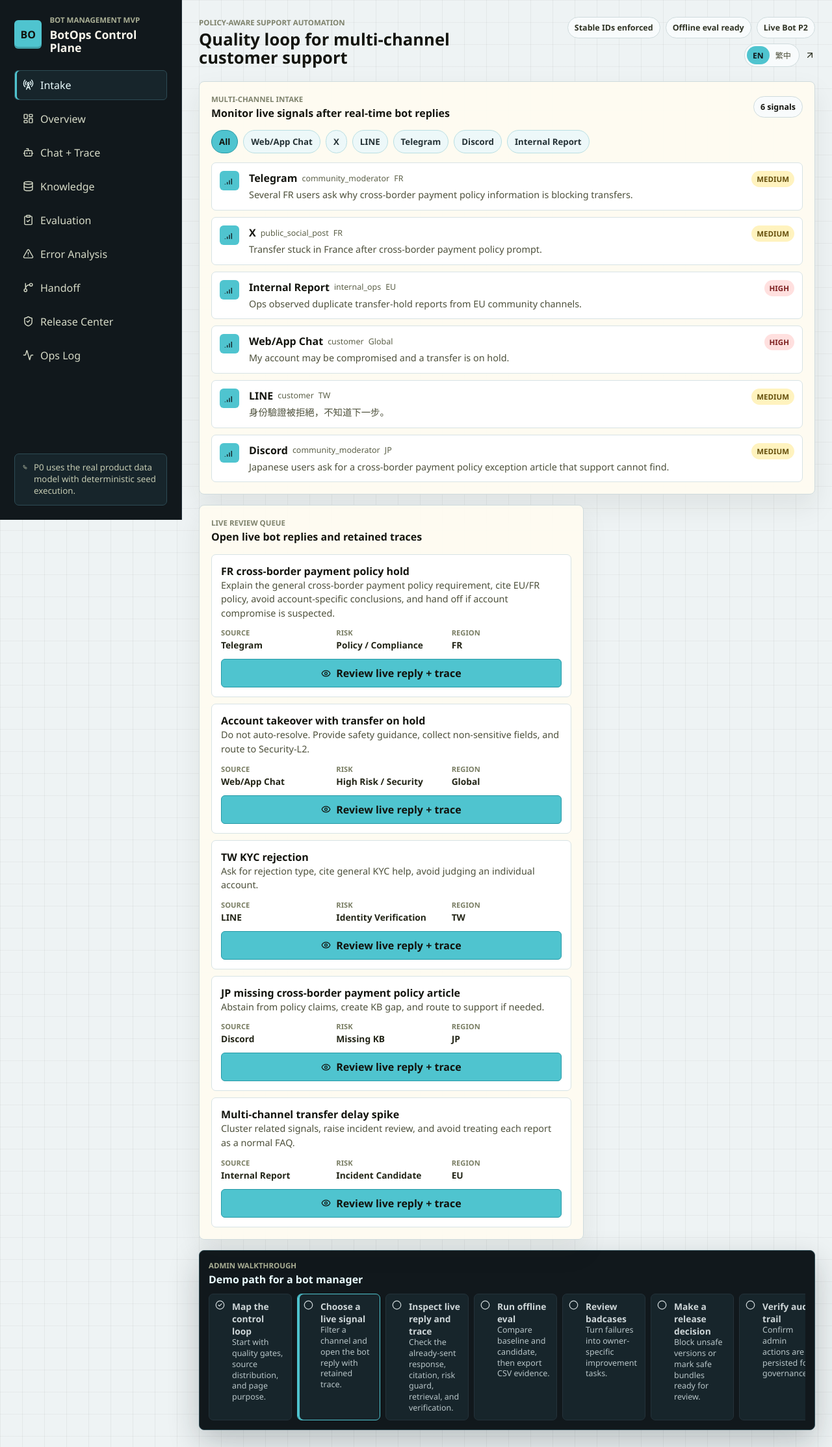
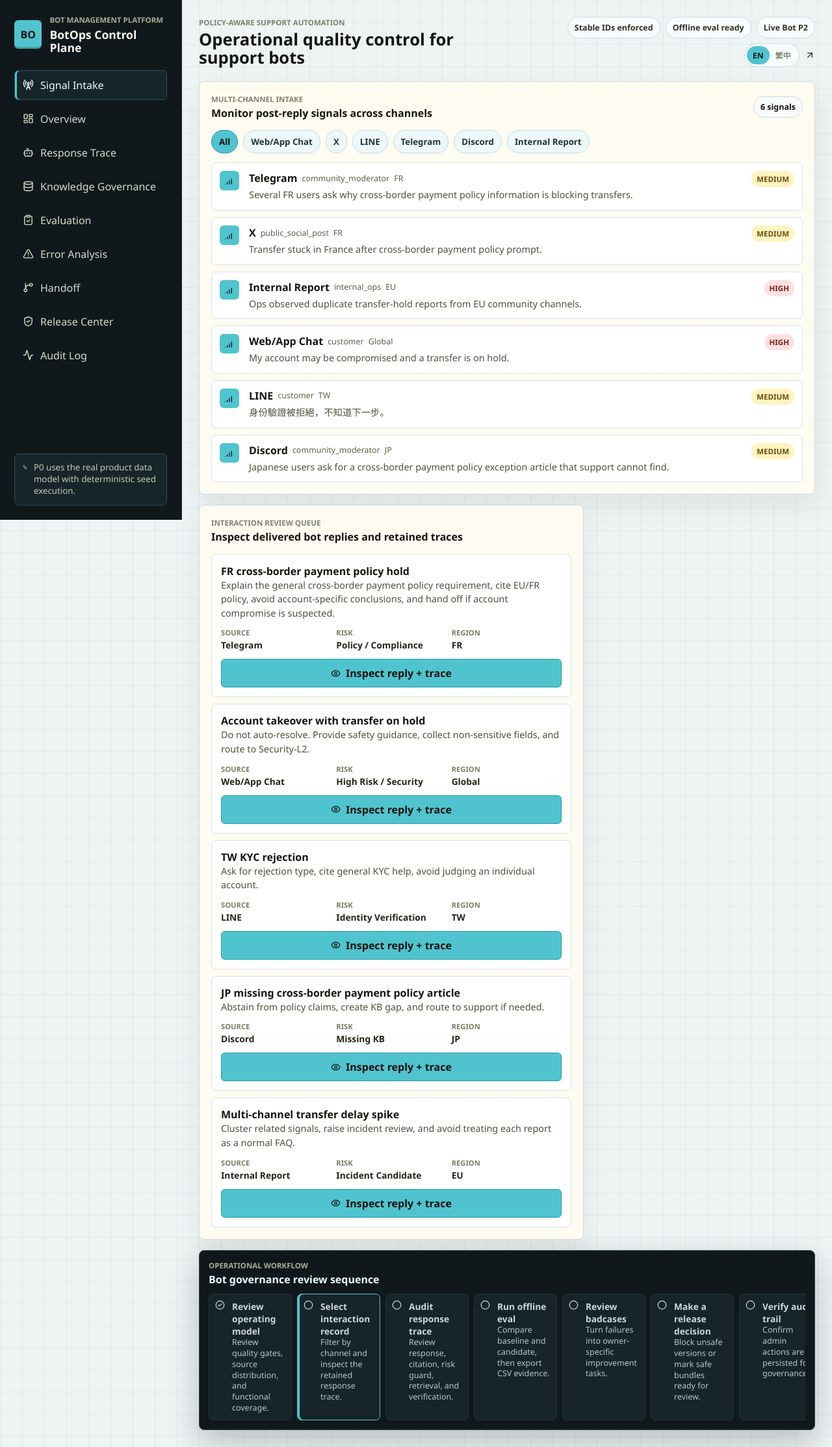
Before and after one commit to jamie860730/botops-control-plane, a React (Vite) app: page / in a window 1280 px wide. Shown: the whole page at 65% size. Built offline with nearby package versions, Linux system fonts and the light colour scheme.

Commit message:
Refine product copy tone

```diff
--- a/src/components/DemoGuide.tsx
+++ b/src/components/DemoGuide.tsx
@@ -12,52 +12,52 @@ interface DemoGuideProps {
 const demoSteps: { view: ViewKey; title: string; titleZh: string; detail: string; detailZh: string }[] = [
   {
     view: 'overview',
-    title: 'Map the control loop',
-    titleZh: '建立管理閉環',
-    detail: 'Start with quality gates, source distribution, and page purpose.',
-    detailZh: '先看品質門檻、來源分布與頁面用途。'
+    title: 'Review operating model',
+    titleZh: '審查營運模型',
+    detail: 'Review quality gates, source distribution, and functional coverage.',
+    detailZh: '審查品質門檻、來源分布與功能覆蓋。'
   },
   {
     view: 'intake',
-    title: 'Choose a live signal',
-    titleZh: '選擇 live signal',
-    detail: 'Filter a channel and open the bot reply with retained trace.',
-    detailZh: '篩選 channel，打開 Bot 已送出回覆與保留 trace。'
+    title: 'Select interaction record',
+    titleZh: '選取互動紀錄',
+    detail: 'Filter by channel and inspect the retained response trace.',
+    detailZh: '依渠道篩選並檢視保留的回覆 trace。'
   },
   {
     view: 'chat',
-    title: 'Inspect live reply and trace',
-    titleZh: '檢查回覆與 trace',
-    detail: 'Check the already-sent response, citation, risk guard, retrieval, and verification.',
-    detailZh: '檢查已送出回覆、引用、風險守門、檢索與驗證。'
+    title: 'Audit response trace',
+    titleZh: '稽核回覆 trace',
+    detail: 'Review response, citation, risk guard, retrieval, and verification.',
+    detailZh: '審查回覆、引用、風險守門、檢索與驗證。'
   },
   {
     view: 'evaluation',
     title: 'Run offline eval',
     titleZh: '執行離線評測',
     detail: 'Compare baseline and candidate, then export CSV evidence.',
-    detailZh: '比較 baseline / candidate，並匯出 CSV 證據。'
+    detailZh: '比較 baseline / candidate，並匯出 CSV 依據。'
   },
   {
     view: 'errors',
     title: 'Review badcases',
-    titleZh: '檢視 badcases',
+    titleZh: '審查失敗案例',
     detail: 'Turn failures into owner-specific improvement tasks.',
-    detailZh: '把失敗案例轉成 owner-specific 改善任務。'
+    detailZh: '將失敗案例轉換為責任歸屬明確的改善項目。'
   },
   {
     view: 'release',
     title: 'Make a release decision',
-    titleZh: '做發布決策',
+    titleZh: '執行發布決策',
     detail: 'Block unsafe versions or mark safe bundles ready for review.',
-    detailZh: '阻擋不安全版本，或標記安全版本可審查。'
+    detailZh: '阻擋不合規版本，或標記合格版本進入審查。'
   },
   {
     view: 'opsLog',
     title: 'Verify audit trail',
-    titleZh: '確認 audit trail',
+    titleZh: '核對稽核軌跡',
     detail: 'Confirm admin actions are persisted for governance.',
-    detailZh: '確認管理員動作有被保存以支援稽核。'
+    detailZh: '確認管理操作已持久化並可供稽核。'
   }
 ];
 
@@ -68,10 +68,10 @@ export function DemoGuide({ activeView, locale, savedEvalCaseId }: DemoGuideProp
   );
 
   return (
-    <aside className="demo-guide" aria-label={text(locale, 'Demo walkthrough', 'Demo 操作導引')}>
+    <aside className="demo-guide" aria-label={text(locale, 'Operational workflow', '營運作業流程')}>
       <div>
-        <p className="eyebrow">{text(locale, 'Admin walkthrough', '管理員操作導引')}</p>
-        <h3>{text(locale, 'Demo path for a bot manager', 'Bot 管理員 demo 路徑')}</h3>
+        <p className="eyebrow">{text(locale, 'Operational workflow', '營運作業流程')}</p>
+        <h3>{text(locale, 'Bot governance review sequence', '機器人治理審查序列')}</h3>
       </div>
       <div className="demo-step-list">
         {demoSteps.map((step, index) => {
--- a/src/components/ErrorAnalysis.tsx
+++ b/src/components/ErrorAnalysis.tsx
@@ -14,7 +14,7 @@ export function ErrorAnalysis({ badcases, locale }: ErrorAnalysisProps) {
         <div className="section-heading">
           <div>
             <p className="eyebrow">{text(locale, 'Error Analysis', '錯誤分析')}</p>
-            <h3>{text(locale, 'Badcases become product work items', '把 badcases 轉成產品修正任務')}</h3>
+            <h3>{text(locale, 'Badcases become product work items', '失敗案例轉換為產品修正項目')}</h3>
           </div>
         </div>
         <div className="stacked-list">
--- a/src/components/Intake.tsx
+++ b/src/components/Intake.tsx
@@ -36,7 +36,7 @@ export function Intake({
         <div className="section-heading">
           <div>
             <p className="eyebrow">Multi-channel Intake</p>
-            <h3>{text(locale, 'Monitor live signals after real-time bot replies', '監控 Bot 即時回覆後留下的多來源訊號')}</h3>
+            <h3>{text(locale, 'Monitor post-reply signals across channels', '監控跨渠道回覆後訊號')}</h3>
           </div>
           <span className="count-pill">
             {text(locale, `${signals.length} signals`, `${signals.length} 筆訊號`)}
@@ -77,8 +77,8 @@ export function Intake({
       <div className="panel">
         <div className="section-heading">
           <div>
-            <p className="eyebrow">{text(locale, 'Live review queue', '即時回覆審查佇列')}</p>
-            <h3>{text(locale, 'Open live bot replies and retained traces', '打開已送出的 Bot 回覆與保留 trace')}</h3>
+            <p className="eyebrow">{text(locale, 'Interaction review queue', '互動審查佇列')}</p>
+            <h3>{text(locale, 'Inspect delivered bot replies and retained traces', '檢視已送出回覆與保留 trace')}</h3>
           </div>
         </div>
         <div className="scenario-list" data-testid="scenario-list">
@@ -106,14 +106,14 @@ export function Intake({
                 aria-label={text(
                   locale,
                   `Review live reply and trace for ${scenario.title}`,
-                  `查看 ${scenario.title} 的即時回覆與 trace`
+                  `檢視 ${scenario.title} 的回覆與 trace`
                 )}
                 className="primary-action"
                 onClick={() => onReviewInteraction(scenario.id)}
                 type="button"
               >
                 <Eye size={15} aria-hidden="true" />
-                {text(locale, 'Review live reply + trace', '查看回覆與 trace')}
+                {text(locale, 'Inspect reply + trace', '檢視回覆與 trace')}
               </button>
             </article>
           ))}
--- a/src/components/OpsLog.tsx
+++ b/src/components/OpsLog.tsx
@@ -24,7 +24,7 @@ export function OpsLog({ events, locale }: OpsLogProps) {
         <div className="section-heading">
           <div>
             <p className="eyebrow">{text(locale, 'Ops Log', '操作紀錄')}</p>
-            <h3>{text(locale, 'Persistent action history for product and operations review', '產品與營運審查用的持久化操作歷史')}</h3>
+            <h3>{text(locale, 'Persistent action history for product and operations review', '產品與營運審查操作紀錄')}</h3>
           </div>
           <span className="count-pill">{text(locale, `${events.length} events`, `${events.length} 筆事件`)}</span>
         </div>
@@ -52,12 +52,12 @@ export function OpsLog({ events, locale }: OpsLogProps) {
       </div>
       <div className="panel">
         <p className="eyebrow">{text(locale, 'Why this page exists', '為什麼需要此頁')}</p>
-        <h3>{text(locale, 'Prove governance, not only answer quality', '證明治理能力，不只看回答品質')}</h3>
+        <h3>{text(locale, 'Governance evidence beyond answer quality', '回答品質之外的治理證據')}</h3>
         <p>
           {text(
             locale,
             'Bot management needs a review trail for live trace reviews, saved eval cases, offline eval execution, exports, and release decisions. P1 stores this locally now; the same event shape can later be persisted by a backend audit log service.',
-            'Bot 管理需要保存 live trace review、eval case、離線評測、匯出與發布決策的審查軌跡。P1 先存在本機，未來可由後端 audit log service 持久化。'
+            'Bot 管理需記錄 trace review、eval case、離線評測、匯出與發布決策。P1 先於本機保存，後續可由後端稽核紀錄服務持久化。'
           )}
         </p>
       </div>
--- a/src/components/OverviewDashboard.tsx
+++ b/src/components/OverviewDashboard.tsx
@@ -21,7 +21,7 @@ export function OverviewDashboard({ data, locale }: OverviewDashboardProps) {
         <div className="section-heading">
           <div>
             <p className="eyebrow">KPI Dashboard</p>
-            <h3>{text(locale, 'Offline quality gates for the candidate support flow', '候選客服流程的離線品質門檻')}</h3>
+            <h3>{text(locale, 'Offline quality gates for candidate support flows', '候選客服流程離線品質門檻')}</h3>
           </div>
         </div>
         <div className="metric-grid">
@@ -35,7 +35,7 @@ export function OverviewDashboard({ data, locale }: OverviewDashboardProps) {
         <div className="section-heading">
           <div>
             <p className="eyebrow">{text(locale, 'Source Distribution', '來源分布')}</p>
-            <h3>{text(locale, 'Where support signals enter', '客服訊號從哪裡進來')}</h3>
+            <h3>{text(locale, 'Support signal ingress by channel', '客服訊號渠道分布')}</h3>
           </div>
         </div>
         <div className="stacked-list">
@@ -50,8 +50,8 @@ export function OverviewDashboard({ data, locale }: OverviewDashboardProps) {
       <div className="panel span-2">
         <div className="section-heading">
           <div>
-            <p className="eyebrow">{text(locale, 'Product map', '產品地圖')}</p>
-            <h3>{text(locale, 'What each page proves in the bot management loop', '每個頁面在 Bot 管理閉環中證明什麼')}</h3>
+            <p className="eyebrow">{text(locale, 'Operating model', '營運模型')}</p>
+            <h3>{text(locale, 'Functional coverage across the bot governance loop', '機器人治理流程功能覆蓋')}</h3>
           </div>
         </div>
         <div className="page-purpose-grid">
@@ -70,51 +70,51 @@ export function OverviewDashboard({ data, locale }: OverviewDashboardProps) {
 const pagePurposes = [
   {
     name: 'Intake',
-    nameZh: '訊號收件匣',
+    nameZh: '訊號受理',
     purpose: 'Monitor live support signals from Web/App Chat, X, LINE, Telegram, Discord, and internal reports after the bot has replied.',
-    purposeZh: '監控 Web/App Chat、X、LINE、Telegram、Discord 與內部通報等 live support signals。'
+    purposeZh: '彙整 Web/App Chat、X、LINE、Telegram、Discord 與內部通報等回覆後訊號。'
   },
   {
     name: 'Chat + Trace',
-    nameZh: '回覆與追蹤',
+    nameZh: '回覆稽核',
     purpose: 'Review the live bot answer and retained trace: source, retrieval, citation, safety, verification, and handoff decisions.',
-    purposeZh: '查看 Bot 已即時送出的回覆，以及來源、檢索、引用、安全、驗證與交接 trace。'
+    purposeZh: '檢視已送出回覆，以及來源、檢索、引用、風險、驗證與交接 trace。'
   },
   {
     name: 'Knowledge',
-    nameZh: '知識庫',
+    nameZh: '知識治理',
     purpose: 'Manage RAG documents, chunks, KB snapshots, index status, retrieval config, and highlighted evidence from the trace.',
-    purposeZh: '管理 RAG 文件、chunks、KB snapshot、index 狀態、retrieval config 與引用證據。'
+    purposeZh: '管理 RAG 文件、chunks、KB snapshot、索引狀態、retrieval config 與引用依據。'
   },
   {
     name: 'Evaluation',
     nameZh: '評測中心',
     purpose: 'Replay saved interactions against candidate and baseline flows, then export summary metrics for product review.',
-    purposeZh: '用保存的互動重播 baseline / candidate，並匯出產品審查用指標。'
+    purposeZh: '以已保存互動重播 baseline / candidate，並匯出審查指標。'
   },
   {
     name: 'Error Analysis',
     nameZh: '錯誤分析',
     purpose: 'Turn failed eval cases into actionable PM, bot ops, knowledge, or compliance fixes.',
-    purposeZh: '把失敗 eval cases 轉成 PM、Bot Ops、知識庫或法遵可執行修正。'
+    purposeZh: '將失敗 eval cases 轉換為 PM、Bot Ops、知識庫或法遵修正項目。'
   },
   {
     name: 'Handoff',
     nameZh: '人工交接',
     purpose: 'Package high-risk cases for human queues with required fields, summary, and explicit safety warnings.',
-    purposeZh: '把高風險案例整理成人工隊列需要的欄位、摘要與安全警示。'
+    purposeZh: '將高風險案例封裝為人工隊列所需欄位、摘要與安全警示。'
   },
   {
     name: 'Release Center',
     nameZh: '發布中心',
     purpose: 'Block unsafe bot versions when regression, citation, or high-risk auto-answer gates fail.',
-    purposeZh: '當 regression、引用或高風險自動回覆門檻失敗時阻擋版本發布。'
+    purposeZh: '當 regression、引用或高風險自動回覆門檻未達標時阻擋發布。'
   },
   {
     name: 'Ops Log',
-    nameZh: '操作紀錄',
-    purpose: 'Persist scenario runs, eval saves, eval runner actions, and exports as an audit trail.',
-    purposeZh: '保存 trace review、eval、release decision 與 export，形成 audit trail。'
+    nameZh: '稽核紀錄',
+    purpose: 'Supports governance and backend audit logging readiness.',
+    purposeZh: '記錄 trace review、eval、release decision 與 export，形成稽核軌跡。'
   }
 ];
 
--- a/src/components/ReleaseCenter.tsx
+++ b/src/components/ReleaseCenter.tsx
@@ -45,7 +45,7 @@ export function ReleaseCenter({ bundles, evalResults, locale, onReleaseDecision
               {blockedReasons.length > 0 ? (
                 blockedReasons.map((reason) => <p key={reason}>{reason}</p>)
               ) : (
-                <p>{text(locale, 'All P0 release gates pass for seed-mode review.', '所有 P0 發布門檻皆通過 seed-mode review。')}</p>
+                <p>{text(locale, 'All P0 release gates pass for seed-mode review.', '所有 P0 發布門檻皆已通過種子資料審查。')}</p>
               )}
             </div>
             <div className="release-actions">
@@ -65,7 +65,7 @@ export function ReleaseCenter({ bundles, evalResults, locale, onReleaseDecision
                   type="button"
                 >
                   <CheckCircle2 size={15} aria-hidden="true" />
-                  {text(locale, 'Mark ready for review', '標記為可審查')}
+                  {text(locale, 'Mark ready for review', '標記為待審查')}
                 </button>
               )}
             </div>
--- a/src/components/Shell.tsx
+++ b/src/components/Shell.tsx
@@ -27,15 +27,15 @@ export type ViewKey =
   | 'opsLog';
 
 const navItems: { key: ViewKey; labelEn: string; labelZh: string; icon: typeof RadioTower }[] = [
-  { key: 'intake', labelEn: 'Intake', labelZh: '訊號收件匣', icon: RadioTower },
+  { key: 'intake', labelEn: 'Signal Intake', labelZh: '訊號受理', icon: RadioTower },
   { key: 'overview', labelEn: 'Overview', labelZh: '總覽', icon: LayoutDashboard },
-  { key: 'chat', labelEn: 'Chat + Trace', labelZh: '回覆與追蹤', icon: Bot },
-  { key: 'knowledge', labelEn: 'Knowledge', labelZh: '知識庫', icon: Database },
+  { key: 'chat', labelEn: 'Response Trace', labelZh: '回覆稽核', icon: Bot },
+  { key: 'knowledge', labelEn: 'Knowledge Governance', labelZh: '知識治理', icon: Database },
   { key: 'evaluation', labelEn: 'Evaluation', labelZh: '評測中心', icon: ClipboardCheck },
   { key: 'errors', labelEn: 'Error Analysis', labelZh: '錯誤分析', icon: AlertTriangle },
   { key: 'handoff', labelEn: 'Handoff', labelZh: '人工交接', icon: GitBranch },
   { key: 'release', labelEn: 'Release Center', labelZh: '發布中心', icon: ShieldCheck },
-  { key: 'opsLog', labelEn: 'Ops Log', labelZh: '操作紀錄', icon: Activity }
+  { key: 'opsLog', labelEn: 'Audit Log', labelZh: '稽核紀錄', icon: Activity }
 ];
 
 interface ShellProps {
@@ -53,7 +53,7 @@ export function Shell({ activeView, children, locale, onLocaleChange, onViewChan
         <div className="brand-block">
           <div className="brand-mark">BO</div>
           <div>
-            <p className="eyebrow">{text(locale, 'Bot management MVP', '機器人管理 MVP')}</p>
+            <p className="eyebrow">{text(locale, 'Bot management platform', '機器人治理平台')}</p>
             <h1>BotOps Control Plane</h1>
           </div>
         </div>
@@ -79,7 +79,7 @@ export function Shell({ activeView, children, locale, onLocaleChange, onViewChan
             {text(
               locale,
               'P0 uses the real product data model with deterministic seed execution.',
-              'P0 使用真實產品資料模型與可重現的 seed execution。'
+              'P0 使用標準化產品資料模型與可重現的種子資料流程。'
             )}
           </span>
         </div>
@@ -88,11 +88,11 @@ export function Shell({ activeView, children, locale, onLocaleChange, onViewChan
         <header className="workspace-header">
           <div>
             <p className="eyebrow">{text(locale, 'Policy-aware support automation', '政策感知客服自動化')}</p>
-            <h2>{text(locale, 'Quality loop for multi-channel customer support', '多渠道客服機器人的品質管理閉環')}</h2>
+            <h2>{text(locale, 'Operational quality control for support bots', '客服機器人營運品質控管')}</h2>
           </div>
           <div className="header-status">
-            <span>{text(locale, 'Stable IDs enforced', '穩定 ID 已啟用')}</span>
-            <span>{text(locale, 'Offline eval ready', '離線評測就緒')}</span>
+            <span>{text(locale, 'Stable IDs enforced', '穩定 ID 管控')}</span>
+            <span>{text(locale, 'Offline eval ready', '離線評測可用')}</span>
             <span>{text(locale, 'Live Bot P2', '即時 Bot P2')}</span>
             <div className="locale-toggle" aria-label={text(locale, 'Language switcher', '語言切換')}>
               <button
```
Also changed, not shown: src/components/ChatPlayground.tsx (+6 -6 lines), src/components/EvaluationCenter.tsx (+5 -5 lines), 4 other files (tests, documents, lock files or other folders).
